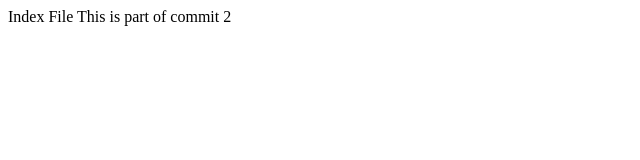
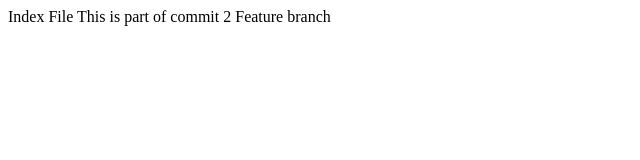
Before and after one commit to CRIMSONHydra/SDP-SGA2, a plain HTML site: page index.html in a window 1280 px wide. Shown: the whole page, without its empty margins (0-640 px from the left). Drawn offline with Linux system fonts and the light colour scheme.

Commit message:
feature commit

```diff
--- a/index.html
+++ b/index.html
@@ -9,5 +9,7 @@
   Index File
 
   This is part of commit 2
+
+  Feature branch
 </body>
 </html>
```
